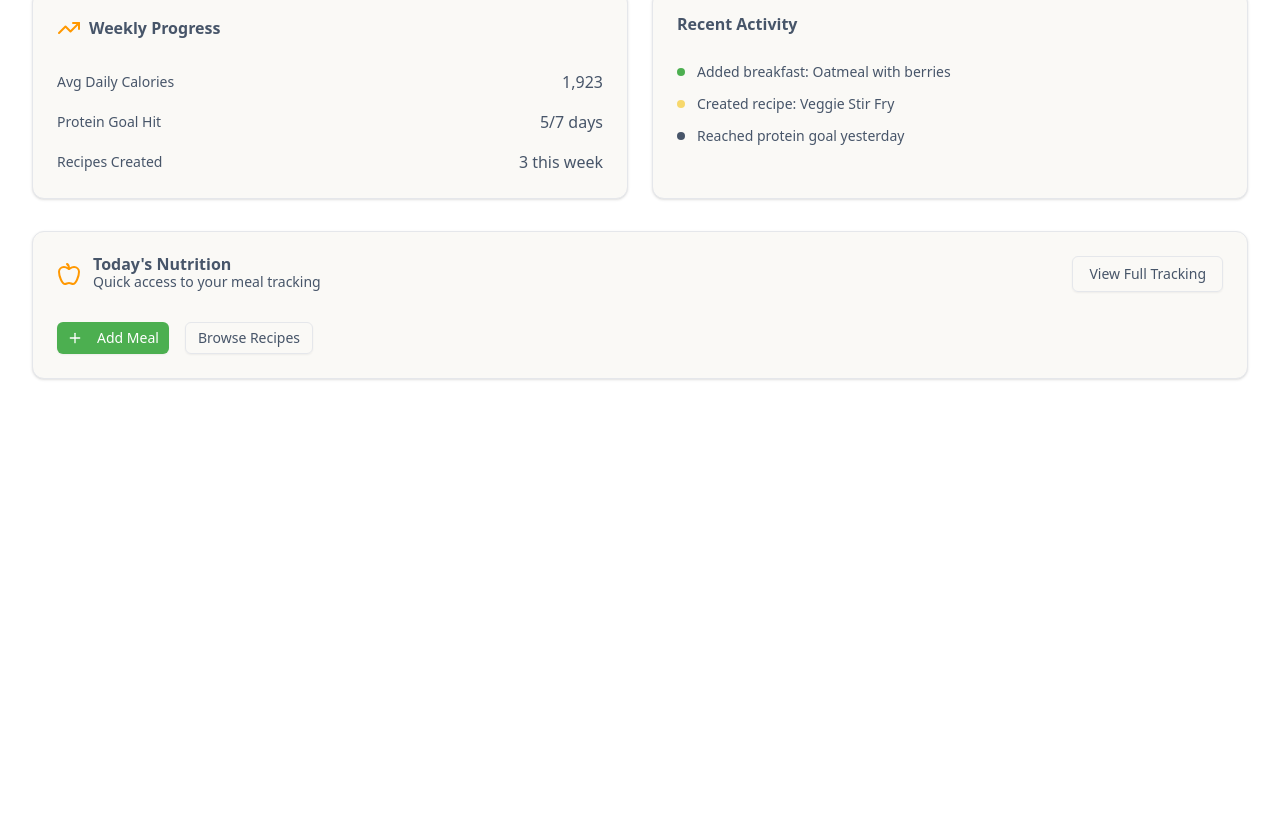
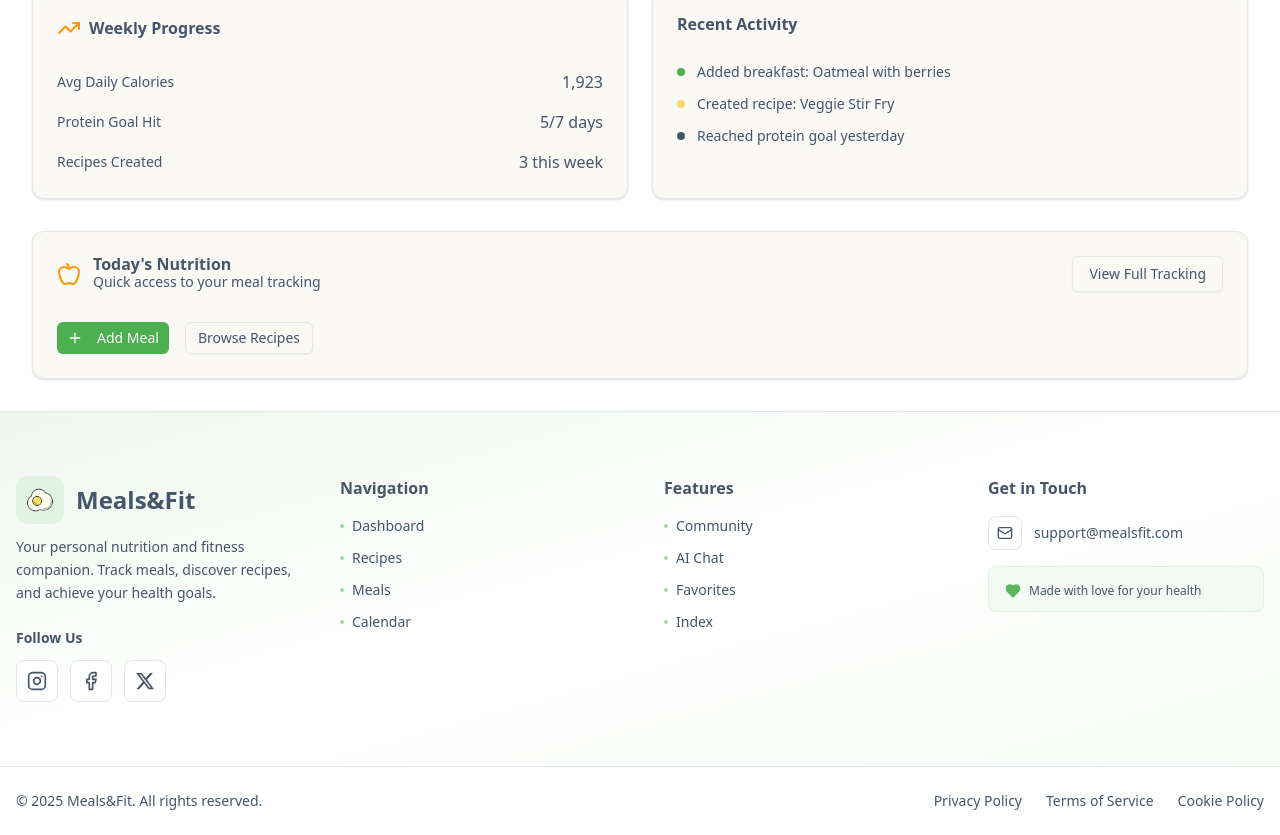
Before and after one commit to SzucsJuan/meals-fit-barreto-szucs, a Next.js app in the folder frontend/: page / in a window 1280 px wide. Shown: the part 852-1687 px from the top of the page. Before the commit the page ends 1263 px from the top, so only its background shows below. Built offline with nearby package versions, Linux system fonts and the light colour scheme.

Commit message:
Version 0.6.1: Footer implemented

```diff
--- a/frontend/app/layout.tsx
+++ b/frontend/app/layout.tsx
@@ -1,6 +1,7 @@
 import type { Metadata } from "next";
 import { Geist, Geist_Mono } from "next/font/google";
 import "./globals.css";
+import { ConditionalFooter } from "@/components/conditional-footer";
 
 const geistSans = Geist({
   variable: "--font-geist-sans",
@@ -31,6 +32,7 @@ export default function RootLayout({
         className={`${geistSans.variable} ${geistMono.variable} antialiased`}
       >
         {children}
+        <ConditionalFooter />
       </body>
     </html>
   );
--- /dev/null
+++ b/frontend/components/conditional-footer.tsx
@@ -0,0 +1,18 @@
+"use client"
+
+import { usePathname } from "next/navigation"
+import { Footer } from "./footer"
+
+export function ConditionalFooter() {
+  const pathname = usePathname()
+
+  // Don't show footer on authentication pages
+  const isAuthPage =
+    pathname?.startsWith("/login") || pathname?.startsWith("/signup") || pathname?.startsWith("/forgot-password")
+
+  if (isAuthPage) {
+    return null
+  }
+
+  return <Footer />
+}
--- /dev/null
+++ b/frontend/components/footer.tsx
@@ -0,0 +1,186 @@
+import Link from "next/link"
+import Image from "next/image"
+import { Apple, Heart, Mail, Instagram, Facebook } from "lucide-react"
+
+export function Footer() {
+  return (
+    <footer className="mt-auto">
+      {/* Main Footer Content with Gradient Background */}
+      <div className="bg-gradient-to-br from-primary/10 via-background to-primary/5 border-t">
+        <div className="container mx-auto px-4 py-12 md:py-16">
+          <div className="grid grid-cols-1 md:grid-cols-2 lg:grid-cols-4 gap-12">
+            <div className="space-y-6 lg:col-span-1">
+              <div className="space-y-3">
+                <div className="flex items-center gap-3">
+                  <div className="p-2 bg-primary/10 rounded-xl">
+                    <Image src="/icon/logo.png" alt="MealsFit Logo" width={32} height={32}/>
+                  </div>
+                  <span className="font-bold text-2xl">Meals&Fit</span>
+                </div>
+                <p className="text-sm text-muted-foreground leading-relaxed">
+                  Your personal nutrition and fitness companion. Track meals, discover recipes, and achieve your health
+                  goals.
+                </p>
+              </div>
+
+              <div className="space-y-3">
+                <p className="text-sm font-semibold">Follow Us</p>
+                <div className="flex gap-3">
+                  <Link
+                    href="https://instagram.com"
+                    target="_blank"
+                    className="p-2.5 bg-background hover:bg-primary/10 border rounded-lg transition-all hover:scale-110 hover:border-primary/50"
+                  >
+                    <Instagram className="h-5 w-5 text-muted-foreground hover:text-primary transition-colors" />
+                  </Link>
+                  <Link
+                    href="https://facebook.com"
+                    target="_blank"
+                    className="p-2.5 bg-background hover:bg-primary/10 border rounded-lg transition-all hover:scale-110 hover:border-primary/50"
+                  >
+                    <Facebook className="h-5 w-5 text-muted-foreground hover:text-primary transition-colors" />
+                  </Link>
+                  <Link
+                    href="https://x.com"
+                    target="_blank"
+                    className="p-2.5 bg-background hover:bg-primary/10 border rounded-lg transition-all hover:scale-110 hover:border-primary/50"
+                  >
+                    <svg
+                      className="h-5 w-5 text-muted-foreground hover:text-primary transition-colors"
+                      fill="currentColor"
+                      viewBox="0 0 24 24"
+                    >
+                      <path d="M18.244 2.25h3.308l-7.227 8.26 8.502 11.24H16.17l-5.214-6.817L4.99 21.75H1.68l7.73-8.835L1.254 2.25H8.08l4.713 6.231zm-1.161 17.52h1.833L7.084 4.126H5.117z" />
+                    </svg>
+                  </Link>
+                </div>
+              </div>
+            </div>
+
+            <div className="space-y-4">
+              <h3 className="font-semibold text-base">Navigation</h3>
+              <ul className="space-y-3 text-sm">
+                <li>
+                  <Link
+                    href="/"
+                    className="text-muted-foreground hover:text-primary transition-colors flex items-center gap-2 group"
+                  >
+                    <span className="w-1 h-1 rounded-full bg-primary/50 group-hover:bg-primary transition-colors" />
+                    Dashboard
+                  </Link>
+                </li>
+                <li>
+                  <Link
+                    href="/recipes"
+                    className="text-muted-foreground hover:text-primary transition-colors flex items-center gap-2 group"
+                  >
+                    <span className="w-1 h-1 rounded-full bg-primary/50 group-hover:bg-primary transition-colors" />
+                    Recipes
+                  </Link>
+                </li>
+                <li>
+                  <Link
+                    href="/meals"
+                    className="text-muted-foreground hover:text-primary transition-colors flex items-center gap-2 group"
+                  >
+                    <span className="w-1 h-1 rounded-full bg-primary/50 group-hover:bg-primary transition-colors" />
+                    Meals
+                  </Link>
+                </li>
+                <li>
+                  <Link
+                    href="/calendar"
+                    className="text-muted-foreground hover:text-primary transition-colors flex items-center gap-2 group"
+                  >
+                    <span className="w-1 h-1 rounded-full bg-primary/50 group-hover:bg-primary transition-colors" />
+                    Calendar
+                  </Link>
+                </li>
+              </ul>
+            </div>
+
+            <div className="space-y-4">
+              <h3 className="font-semibold text-base">Features</h3>
+              <ul className="space-y-3 text-sm">
+                <li>
+                  <Link
+                    href="/community"
+                    className="text-muted-foreground hover:text-primary transition-colors flex items-center gap-2 group"
+                  >
+                    <span className="w-1 h-1 rounded-full bg-primary/50 group-hover:bg-primary transition-colors" />
+                    Community
+                  </Link>
+                </li>
+                <li>
+                  <Link
+                    href="/chat"
+                    className="text-muted-foreground hover:text-primary transition-colors flex items-center gap-2 group"
+                  >
+                    <span className="w-1 h-1 rounded-full bg-primary/50 group-hover:bg-primary transition-colors" />
+                    AI Chat
+                  </Link>
+                </li>
+                <li>
+                  <Link
+                    href="/favorites"
+                    className="text-muted-foreground hover:text-primary transition-colors flex items-center gap-2 group"
+                  >
+                    <span className="w-1 h-1 rounded-full bg-primary/50 group-hover:bg-primary transition-colors" />
+                    Favorites
+                  </Link>
+                </li>
+                <li>
+                  <Link
+                    href="/index"
+                    className="text-muted-foreground hover:text-primary transition-colors flex items-center gap-2 group"
+                  >
+                    <span className="w-1 h-1 rounded-full bg-primary/50 group-hover:bg-primary transition-colors" />
+                    Index
+                  </Link>
+                </li>
+              </ul>
+            </div>
+
+            <div className="space-y-4">
+              <h3 className="font-semibold text-base">Get in Touch</h3>
+              <div className="space-y-3">
+                <Link
+                  href="mailto:support@mealsfit.com"
+                  className="flex items-center gap-3 text-sm text-muted-foreground hover:text-primary transition-colors group"
+                >
+                  <div className="p-2 bg-background border rounded-lg group-hover:border-primary/50 transition-colors">
+                    <Mail className="h-4 w-4" />
+                  </div>
+                  <span>support@mealsfit.com</span>
+                </Link>
+              </div>
+              <div className="flex items-center gap-2 pt-4 px-4 py-3 bg-primary/5 rounded-lg border border-primary/10">
+                <Heart className="h-4 w-4 text-primary fill-primary animate-pulse" />
+                <span className="text-xs text-muted-foreground">Made with love for your health</span>
+              </div>
+            </div>
+          </div>
+        </div>
+      </div>
+
+      <div className="bg-background border-t">
+        <div className="container mx-auto px-4 py-6">
+          <div className="flex flex-col md:flex-row justify-between items-center gap-4 text-sm">
+            <p className="text-muted-foreground">&copy; {new Date().getFullYear()} Meals&Fit. All rights reserved.</p>
+            <div className="flex gap-6">
+              <Link href="#" className="text-muted-foreground hover:text-primary transition-colors">
+                Privacy Policy
+              </Link>
+              <Link href="#" className="text-muted-foreground hover:text-primary transition-colors">
+                Terms of Service
+              </Link>
+              <Link href="#" className="text-muted-foreground hover:text-primary transition-colors">
+                Cookie Policy
+              </Link>
+            </div>
+          </div>
+        </div>
+      </div>
+    </footer>
+  )
+}
```
